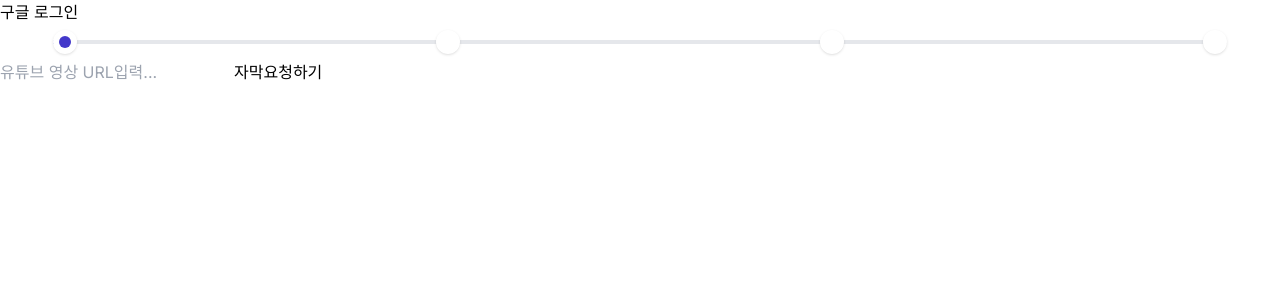
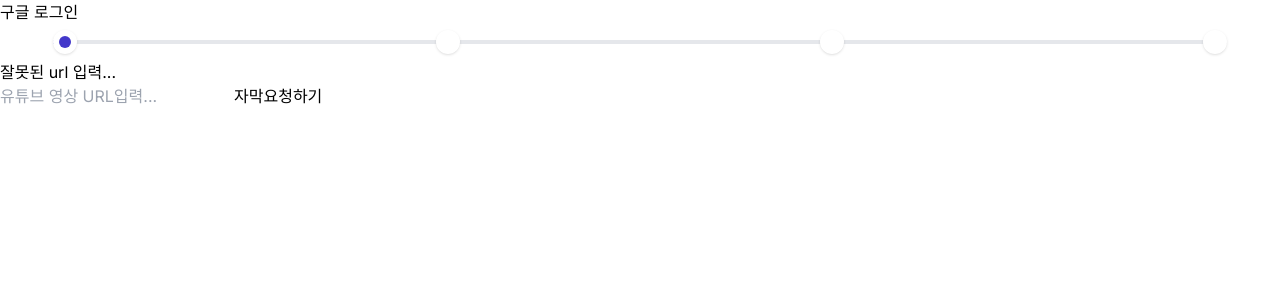
Before and after one commit to Goongam/youtube-api, a Next.js app: page / in a window 1280 px wide. Both pictures are taken after a click on the button "자막요청하기". Shown: the top 300 px of the page. Built offline with nearby package versions, Linux system fonts and the light colour scheme.

Commit message:
feat: 에러처리

```diff
--- a/src/components/InputVideoURL.tsx
+++ b/src/components/InputVideoURL.tsx
@@ -6,14 +6,16 @@ import { useState } from "react";
 
 export default function InputVideoURL() {
   const [videoURL, setVideoURL] = useState("");
+  const [error, setError] = useState(false);
 
   const router = useRouter();
 
   const requestCaption = () => {
+    setError(false);
     const id = getVideoId(videoURL);
     if (!id) {
       console.log("에러");
-
+      setError(true);
       return; //TODO: 에러처리
     }
     router.push(`?video=${id}`);
@@ -21,6 +23,7 @@ export default function InputVideoURL() {
 
   return (
     <>
+      {error && <div>잘못된 url 입력...</div>}
       <input
         type="text"
         placeholder="유튜브 영상 URL입력..."
```
